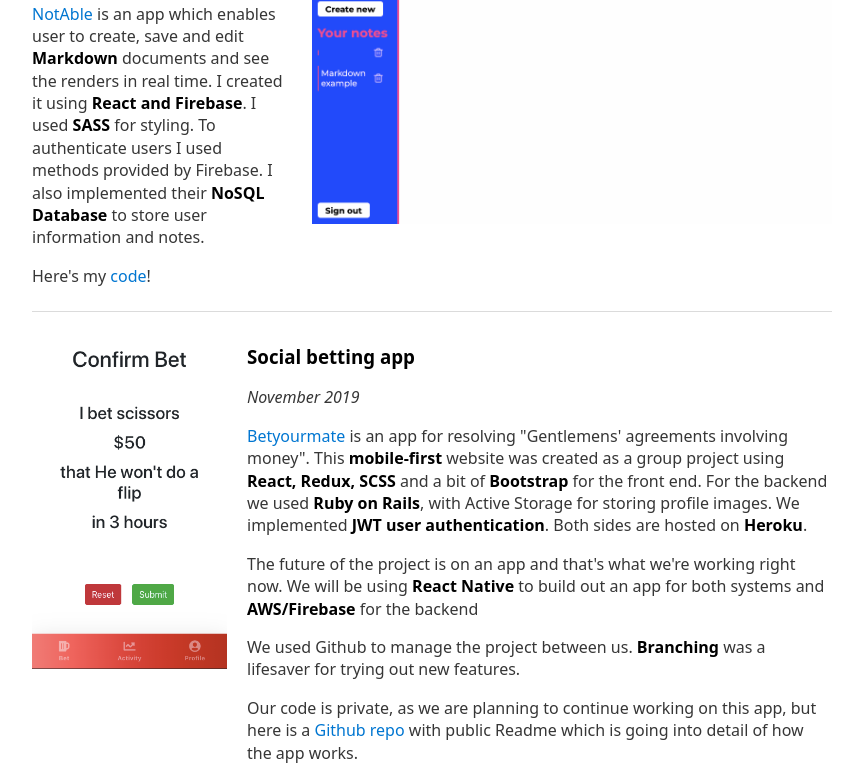
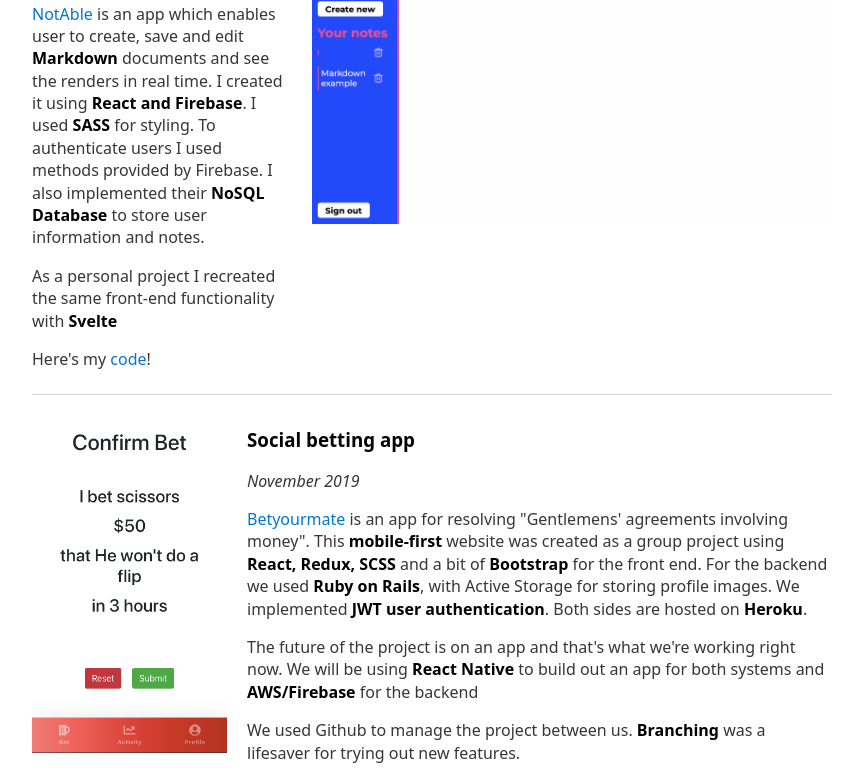
Before and after one commit to aleksanderbrymora/portfolio, a plain HTML site: page index.html in a window 1280 px wide. Shown: the part 1043-1818 px from the top of the page, without its empty margins (208-1071 px from the left). Drawn offline with nearby package versions, Linux system fonts and the light colour scheme.

Commit message:
Edited readme

```diff
--- a/index.html
+++ b/index.html
@@ -27,6 +27,7 @@
             <p>
                 <a href="https://notes-d5887.firebaseapp.com/">NotAble</a> is an app which enables user to create, save and edit <strong>Markdown</strong> documents and see the renders in real time. I created it using <strong>React and Firebase</strong>. I used <strong>SASS</strong> for styling. To authenticate users I used methods provided by Firebase. I also implemented their <strong>NoSQL Database</strong> to store user information and notes.
             </p>
+            <p>As a personal project I recreated the same front-end functionality with <strong>Svelte</strong></p>
             <p>Here's my <a href="#">code</a>!</p>
         </div>
         <img src="./img/Note.gif" alt="NotAble screenshot">
```
Also changed, not shown: 1 other file.
